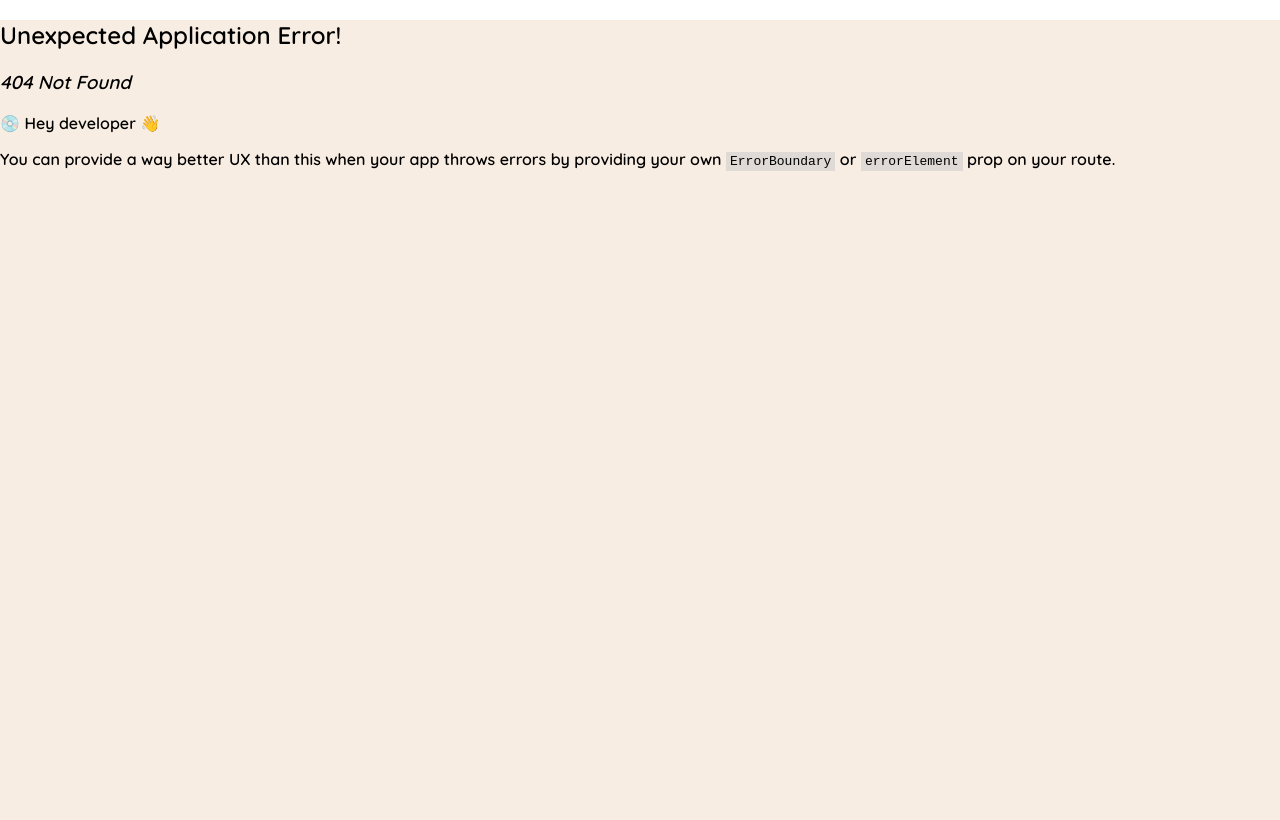
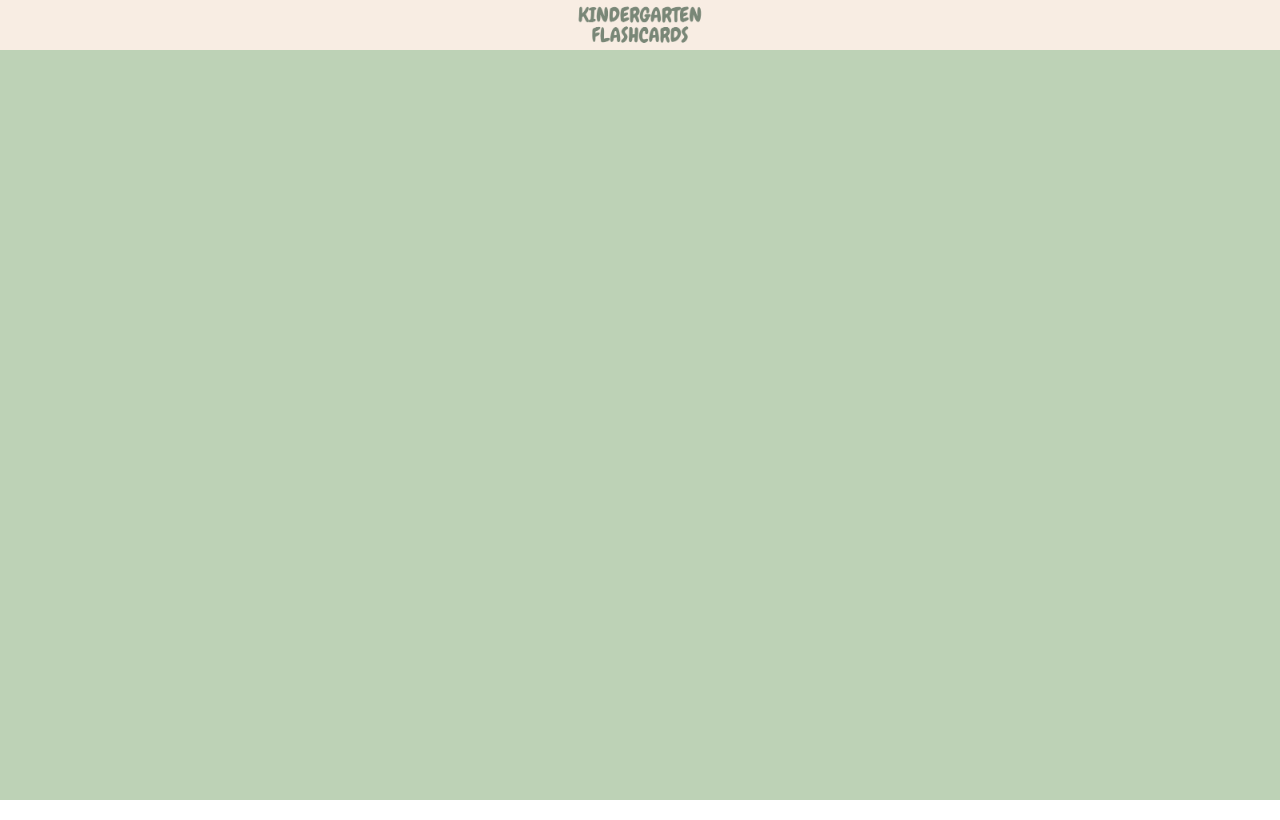
Before and after one commit to RubenValls/kindergarten-flashcards, a React (Vite) app: page /game/1 in a window 1280 px wide. Before the commit this address had no page. Built offline with nearby package versions, Linux system fonts and the light colour scheme.

Commit message:
configured router and working correctly to topics page

```diff
--- a/src/App.jsx
+++ b/src/App.jsx
@@ -4,6 +4,7 @@ import {
 } from "react-router-dom";
 import Main from "./pages/Main";
 import Game from "./pages/Game";
+import Topic from "./pages/Topic";
 
 function App() {
 
@@ -16,6 +17,10 @@ function App() {
       path: "/game",
       element: <Game/>,
     },
+    {
+      path: "/game/:topic",
+      element: <Topic/>,
+    }
   ]);
 
   return (
--- a/src/index.css
+++ b/src/index.css
@@ -121,4 +121,26 @@
   border-top: 3px solid #798777;
 }
 
+#topic {
+  width: 100vw;
+  min-height: 100%;
+  height: auto;
+  background-color: #BDD2B6;
+  overflow: hidden;
+}
+#topic nav {
+  background-color: #F8EDE3;
+  display: flex;
+  justify-content: center;
+  align-items: center;
+  margin: auto;
+  overflow: hidden;
+  width: 100%;
+  height: 50px;
+}
+#topic nav #nav-image {
+  width: auto;
+  height: 50px;
+}
+
 /*# sourceMappingURL=index.css.map */
--- a/src/index.scss
+++ b/src/index.scss
@@ -1,3 +1,4 @@
 @import "App";
 @import "pages/Main";
 @import "pages/Game";
+@import "pages/Topic"
--- /dev/null
+++ b/src/pages/Topic.jsx
@@ -0,0 +1,17 @@
+import GameNav from "../components/Game/GameNav";
+import { useEffect } from "react";
+
+export default function Topic() {
+
+    useEffect(() => {
+        let audio = document.getElementById("mainAudio");
+        audio.volume = 0.1;
+    }, []);
+
+    return (
+        <section id="topic">
+            <GameNav/>
+            <audio src="../assets/music/backgroundMusic.mp3" autoPlay loop id="mainAudio"></audio>
+        </section>
+    )
+}
--- /dev/null
+++ b/src/pages/_Topic.scss
@@ -0,0 +1,23 @@
+#topic{
+    width: 100vw;
+    min-height: 100%;
+    height: auto;
+    background-color: #BDD2B6;
+    overflow: hidden;
+
+    nav{
+        background-color: #F8EDE3;
+        display: flex;
+        justify-content: center;
+        align-items: center;
+        margin: auto;
+        overflow: hidden;
+        width: 100%;
+        height: 50px;
+
+        #nav-image{
+            width: auto;
+            height: 50px;
+        }
+    }
+}
```
Also changed, not shown: 1 other file (tests, documents, lock files or other folders).
